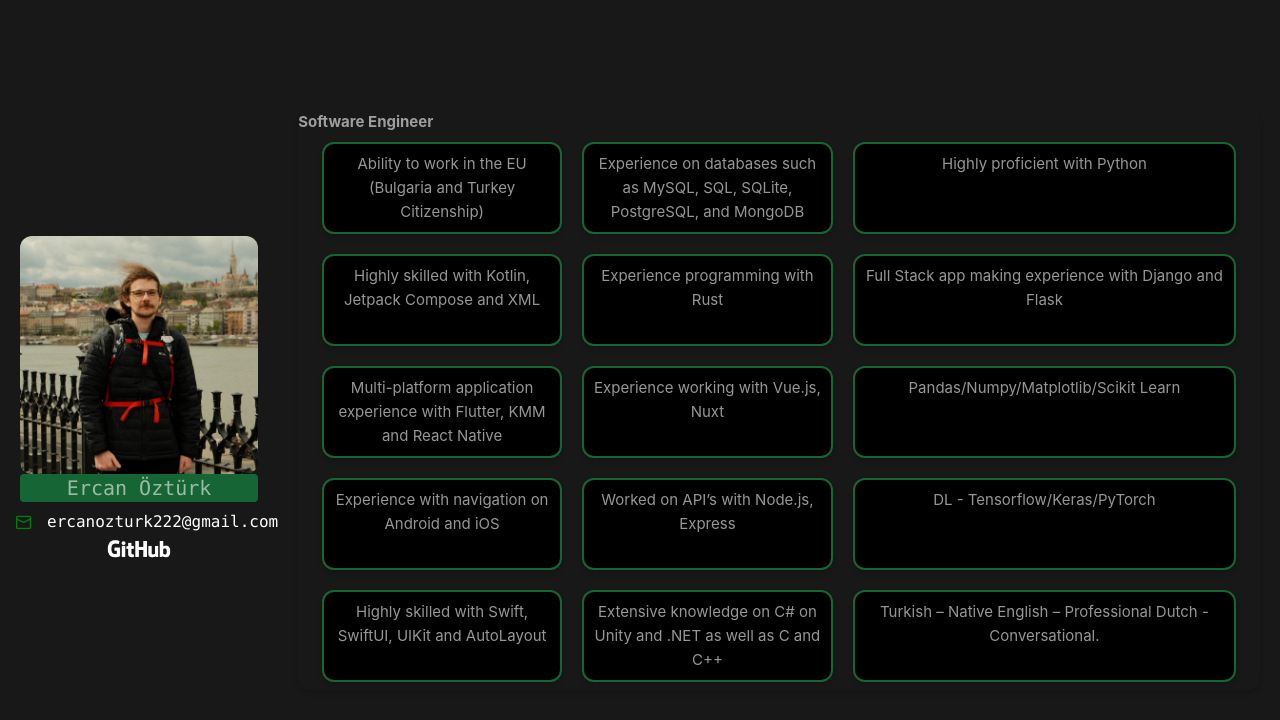
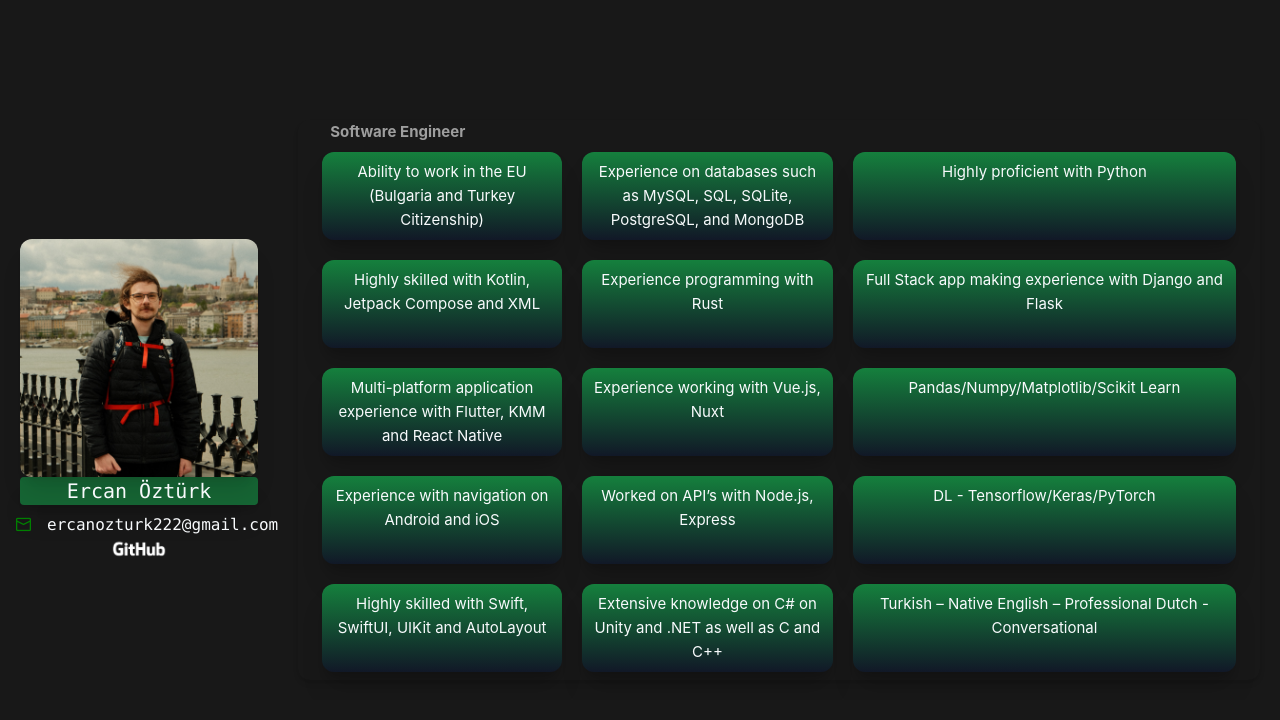
Before and after one commit to Ercan-Ozturk/ercan-ozturk-resume, a Vue app: page / in a window 1280 px wide. Shown: the top 720 px of the page. Built offline with nearby package versions, Linux system fonts and the light colour scheme.

Commit message:
Removing template componenets and card background changes

```diff
--- a/src/App.vue
+++ b/src/App.vue
@@ -7,19 +7,19 @@ import { RouterLink, RouterView } from "vue-router";
     <div class="flex flex-col md:flex-row items-center content  py-10 align-middle">
       <div class="rows-3">
         <div class="flex px-5 justify-center items-center object-scale-down">
-          <img alt=" Ercan Ozturk" class="image rounded-xl" src="@/assets/ercanozturk.jpg" width="256 md:400 lg:500"
-            height="256 md:400 lg:500" />
+          <img alt=" Ercan Ozturk" class="image rounded-xl shadow-xl" src="@/assets/ercanozturk.jpg"
+            width="256 md:400 lg:500" height="256 md:400 lg:500" />
         </div>
-        <div class="mx-5 rounded bg-green-800">
-          <div class="font-mono text-xl mb-2 text-center">Ercan Öztürk</div>
+        <div class="mx-5 rounded bg-green-800 shadow-xl">
+          <div class="font-mono text-xl mb-2 text-center text-slate-50">Ercan Öztürk</div>
         </div>
         <div class="flex justify-center items-center">
           <i class="mx-4 pi pi-envelope" style="color: green"></i>
-          <h5 class="text-white text-base font-mono">ercanozturk222@gmail.com</h5>
+          <h5 class="text-slate-50 text-base font-mono">ercanozturk222@gmail.com</h5>
         </div>
         <div class="flex justify-center items-center">
           <a href="https://github.com/Ercan-Ozturk">
-            <img src="./assets/github_logo.png" height="72" width="72">
+            <img src="./assets/github_logo.png" height="60" width="60">
           </a>
         </div>
       </div>
--- a/src/components/InfoCard.vue
+++ b/src/components/InfoCard.vue
@@ -8,7 +8,11 @@ defineProps({
 </script>
 
 <template>
-    <div class="px-2 py-2 bg-black rounded-xl shadow-md relative text-center border-solid border-2 border-green-800">
-        <slot> </slot>
+    <div
+        class="px-2 py-2 bg-gradient-to-t from-gray-900 to-green-700 rounded-xl shadow-xl drop-shadow-xl relative text-center">
+        <div class="text-slate-50">
+            <slot> </slot>
+        </div>
+
     </div>
 </template>
--- a/src/components/icons/IconCommunity.vue
+++ /dev/null
@@ -1,7 +0,0 @@
-<template>
-  <svg xmlns="http://www.w3.org/2000/svg" width="20" height="20" fill="currentColor">
-    <path
-      d="M15 4a1 1 0 1 0 0 2V4zm0 11v-1a1 1 0 0 0-1 1h1zm0 4l-.707.707A1 1 0 0 0 16 19h-1zm-4-4l.707-.707A1 1 0 0 0 11 14v1zm-4.707-1.293a1 1 0 0 0-1.414 1.414l1.414-1.414zm-.707.707l-.707-.707.707.707zM9 11v-1a1 1 0 0 0-.707.293L9 11zm-4 0h1a1 1 0 0 0-1-1v1zm0 4H4a1 1 0 0 0 1.707.707L5 15zm10-9h2V4h-2v2zm2 0a1 1 0 0 1 1 1h2a3 3 0 0 0-3-3v2zm1 1v6h2V7h-2zm0 6a1 1 0 0 1-1 1v2a3 3 0 0 0 3-3h-2zm-1 1h-2v2h2v-2zm-3 1v4h2v-4h-2zm1.707 3.293l-4-4-1.414 1.414 4 4 1.414-1.414zM11 14H7v2h4v-2zm-4 0c-.276 0-.525-.111-.707-.293l-1.414 1.414C5.42 15.663 6.172 16 7 16v-2zm-.707 1.121l3.414-3.414-1.414-1.414-3.414 3.414 1.414 1.414zM9 12h4v-2H9v2zm4 0a3 3 0 0 0 3-3h-2a1 1 0 0 1-1 1v2zm3-3V3h-2v6h2zm0-6a3 3 0 0 0-3-3v2a1 1 0 0 1 1 1h2zm-3-3H3v2h10V0zM3 0a3 3 0 0 0-3 3h2a1 1 0 0 1 1-1V0zM0 3v6h2V3H0zm0 6a3 3 0 0 0 3 3v-2a1 1 0 0 1-1-1H0zm3 3h2v-2H3v2zm1-1v4h2v-4H4zm1.707 4.707l.586-.586-1.414-1.414-.586.586 1.414 1.414z"
-    />
-  </svg>
-</template>
--- a/src/components/icons/IconDocumentation.vue
+++ /dev/null
@@ -1,7 +0,0 @@
-<template>
-  <svg xmlns="http://www.w3.org/2000/svg" width="20" height="17" fill="currentColor">
-    <path
-      d="M11 2.253a1 1 0 1 0-2 0h2zm-2 13a1 1 0 1 0 2 0H9zm.447-12.167a1 1 0 1 0 1.107-1.666L9.447 3.086zM1 2.253L.447 1.42A1 1 0 0 0 0 2.253h1zm0 13H0a1 1 0 0 0 1.553.833L1 15.253zm8.447.833a1 1 0 1 0 1.107-1.666l-1.107 1.666zm0-14.666a1 1 0 1 0 1.107 1.666L9.447 1.42zM19 2.253h1a1 1 0 0 0-.447-.833L19 2.253zm0 13l-.553.833A1 1 0 0 0 20 15.253h-1zm-9.553-.833a1 1 0 1 0 1.107 1.666L9.447 14.42zM9 2.253v13h2v-13H9zm1.553-.833C9.203.523 7.42 0 5.5 0v2c1.572 0 2.961.431 3.947 1.086l1.107-1.666zM5.5 0C3.58 0 1.797.523.447 1.42l1.107 1.666C2.539 2.431 3.928 2 5.5 2V0zM0 2.253v13h2v-13H0zm1.553 13.833C2.539 15.431 3.928 15 5.5 15v-2c-1.92 0-3.703.523-5.053 1.42l1.107 1.666zM5.5 15c1.572 0 2.961.431 3.947 1.086l1.107-1.666C9.203 13.523 7.42 13 5.5 13v2zm5.053-11.914C11.539 2.431 12.928 2 14.5 2V0c-1.92 0-3.703.523-5.053 1.42l1.107 1.666zM14.5 2c1.573 0 2.961.431 3.947 1.086l1.107-1.666C18.203.523 16.421 0 14.5 0v2zm3.5.253v13h2v-13h-2zm1.553 12.167C18.203 13.523 16.421 13 14.5 13v2c1.573 0 2.961.431 3.947 1.086l1.107-1.666zM14.5 13c-1.92 0-3.703.523-5.053 1.42l1.107 1.666C11.539 15.431 12.928 15 14.5 15v-2z"
-    />
-  </svg>
-</template>
--- a/src/components/icons/IconSupport.vue
+++ /dev/null
@@ -1,7 +0,0 @@
-<template>
-  <svg xmlns="http://www.w3.org/2000/svg" width="20" height="20" fill="currentColor">
-    <path
-      d="M10 3.22l-.61-.6a5.5 5.5 0 0 0-7.666.105 5.5 5.5 0 0 0-.114 7.665L10 18.78l8.39-8.4a5.5 5.5 0 0 0-.114-7.665 5.5 5.5 0 0 0-7.666-.105l-.61.61z"
-    />
-  </svg>
-</template>
--- a/src/components/icons/IconTooling.vue
+++ /dev/null
@@ -1,19 +0,0 @@
-<!-- This icon is from <https://github.com/Templarian/MaterialDesign>, distributed under Apache 2.0 (https://www.apache.org/licenses/LICENSE-2.0) license-->
-<template>
-  <svg
-    xmlns="http://www.w3.org/2000/svg"
-    xmlns:xlink="http://www.w3.org/1999/xlink"
-    aria-hidden="true"
-    role="img"
-    class="iconify iconify--mdi"
-    width="24"
-    height="24"
-    preserveAspectRatio="xMidYMid meet"
-    viewBox="0 0 24 24"
-  >
-    <path
-      d="M20 18v-4h-3v1h-2v-1H9v1H7v-1H4v4h16M6.33 8l-1.74 4H7v-1h2v1h6v-1h2v1h2.41l-1.74-4H6.33M9 5v1h6V5H9m12.84 7.61c.1.22.16.48.16.8V18c0 .53-.21 1-.6 1.41c-.4.4-.85.59-1.4.59H4c-.55 0-1-.19-1.4-.59C2.21 19 2 18.53 2 18v-4.59c0-.32.06-.58.16-.8L4.5 7.22C4.84 6.41 5.45 6 6.33 6H7V5c0-.55.18-1 .57-1.41C7.96 3.2 8.44 3 9 3h6c.56 0 1.04.2 1.43.59c.39.41.57.86.57 1.41v1h.67c.88 0 1.49.41 1.83 1.22l2.34 5.39z"
-      fill="currentColor"
-    ></path>
-  </svg>
-</template>
--- a/src/views/AboutView.vue
+++ b/src/views/AboutView.vue
@@ -5,7 +5,7 @@ import InfoCard from '@/components/InfoCard.vue';
 <template>
   <div class="m-5 bg-gray rounded-xl shadow-md relative">
 
-    <div class="">
+    <div class="px-8">
       <div class="font-bold text-l">Software Engineer</div>
     </div>
 
@@ -69,7 +69,7 @@ import InfoCard from '@/components/InfoCard.vue';
       <InfoCard>
         Turkish – Native English – Professional
         Dutch -
-        Conversational.
+        Conversational
       </InfoCard>
     </div>
   </div>
```
Also changed, not shown: src/components/icons/IconEcosystem.vue (deleted, +0 -7 lines).
